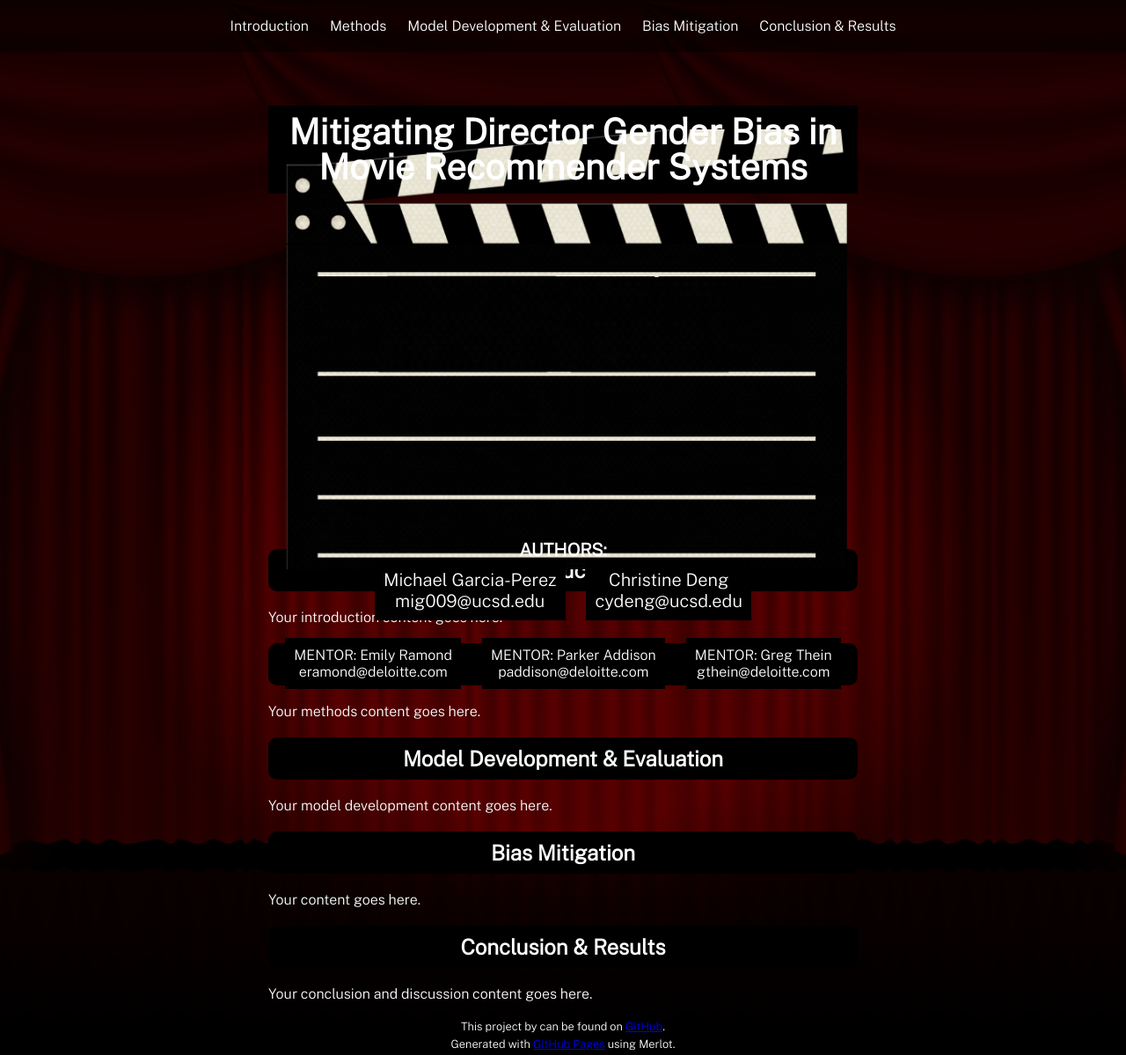
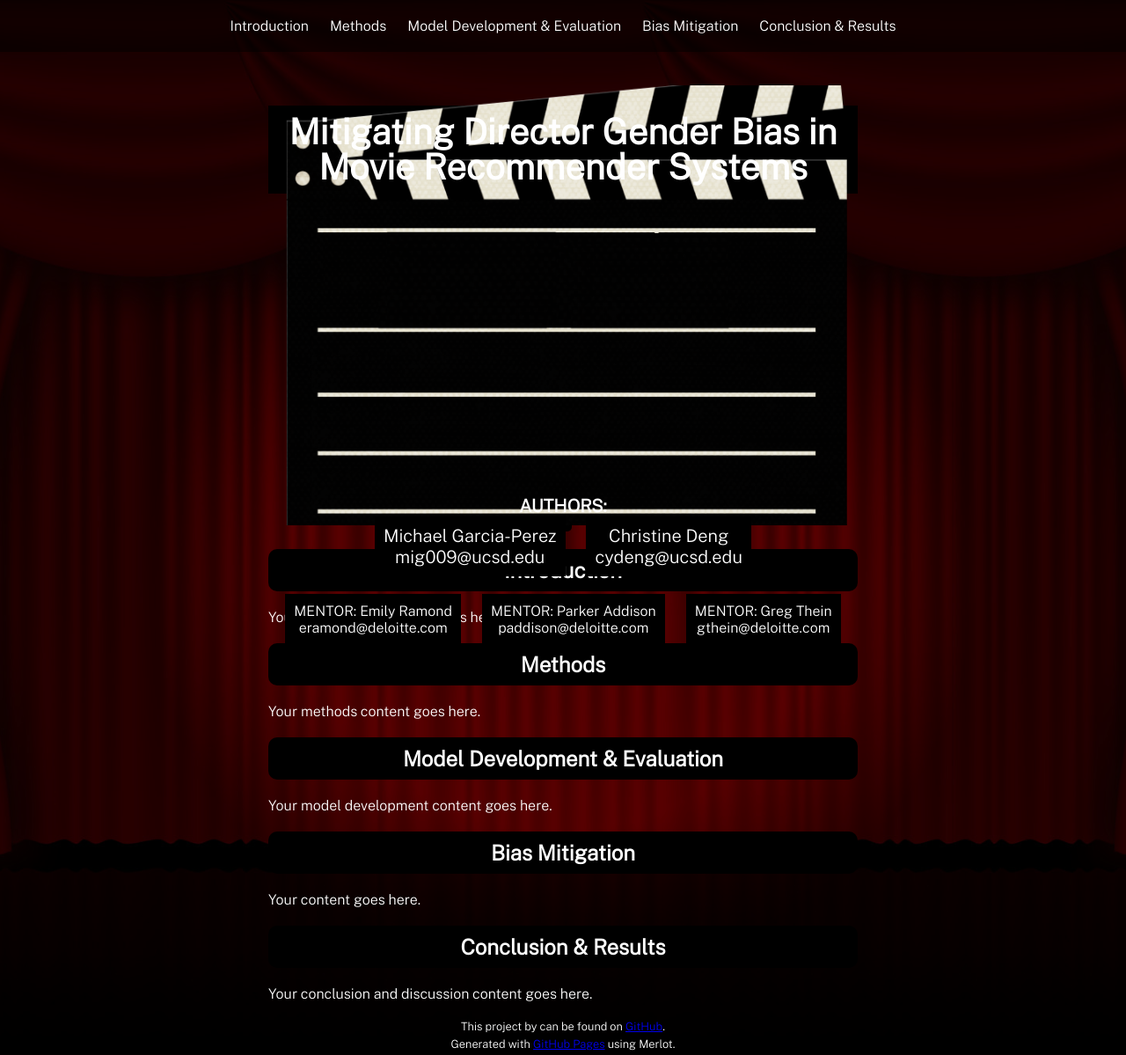
Before and after one commit to michael-garciaperez/DSC180A-Methodology-5, a Jekyll site: the page built from index.md, in a window 1280 px wide and 1199 px high. Shown: the whole window at 88% size. Built offline with Jekyll 4.4.1, drawn with Linux system fonts in a browser that asks for light colours.

Commit message:
Update style.scss

```diff
--- a/assets/css/style.scss
+++ b/assets/css/style.scss
@@ -34,7 +34,7 @@ header {
   width: 100%;
   max-width: 670px;
   height: 500px;
-  margin-top: -100px; /* Adjusted margin-top */
+  margin-top: -150px; /* Adjusted margin-top */
 }
 
 header h1 {
```
